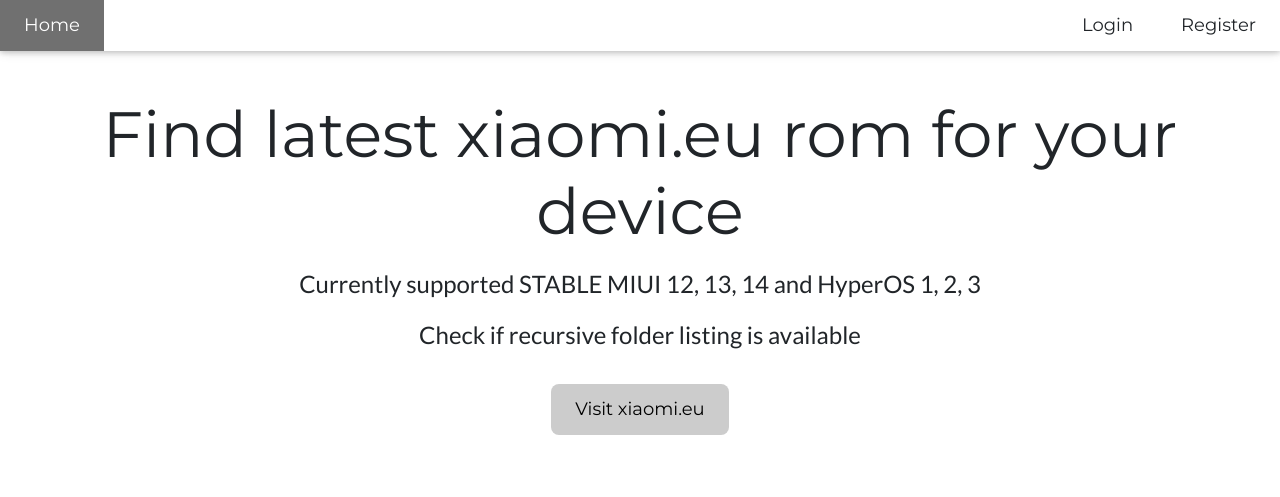
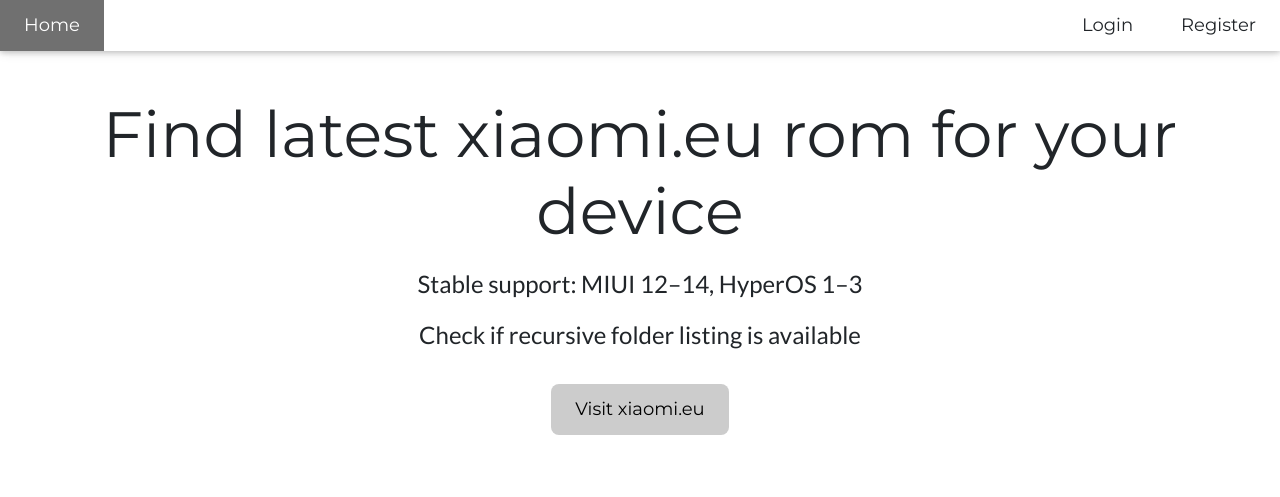
Before and after one commit to chebishev/XiaomiEuRomChecker, a Django app: template templates/auth_app/profile.html in a window 1280 px wide. Shown: the top 497 px of the page. Run offline with Django 4.2, Linux system fonts and the light colour scheme; the template is opened without the code that fills it, so the values that code supplies are empty.

Commit message:
refactor main paragraph

```diff
--- a/templates/base.html
+++ b/templates/base.html
@@ -140,7 +140,7 @@
 <!-- Header -->
 <header class="w3-container w3-{{ color.header }} w3-center" style="padding:80px 10px">
     <h1 class="w3-margin w3-jumbo">Find latest xiaomi.eu rom for your device</h1>
-    <p class="w3-xlarge">Currently supported STABLE MIUI 12, 13, 14 and HyperOS 1, 2, 3</p>
+    <p class="w3-xlarge">Stable support: MIUI 12–14, HyperOS 1–3</p>
     <p class="w3-xlarge">Check if recursive folder listing is available</p>
 
 
```
Also changed, not shown: 1 other file.
